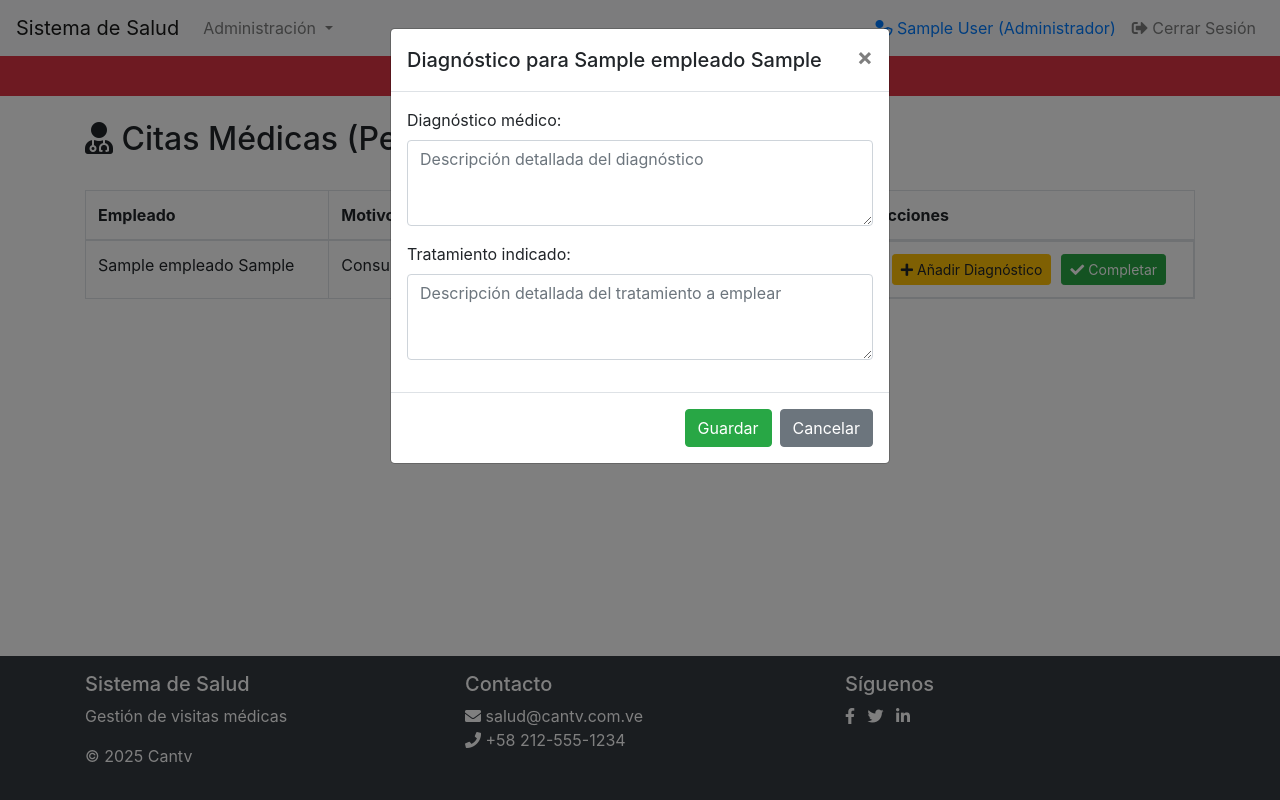
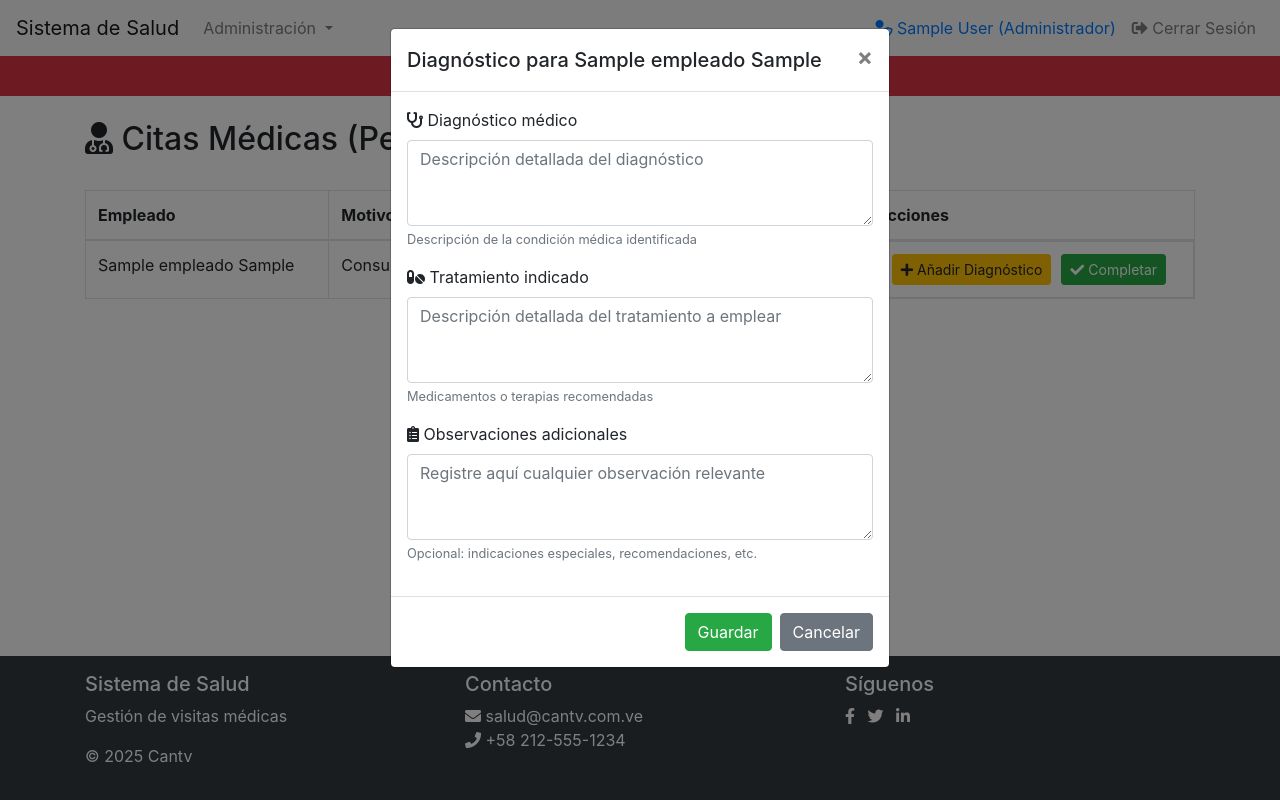
Before and after one commit to Y4nn1s/sistema_salud, a Django app: page /diagnosticos/ in a window 1280 px wide, after a click on "Añadir Diagnóstico". Run offline with Django 5.2, Linux system fonts and the light colour scheme; a user stored in the database is signed in; tables that the repository leaves empty hold one stand-in row (values such as "Sample post"); parts of the project's set-up code (start-up, migrations or seed data) failed here and were passed over; some libraries are stand-ins or nearby versions.

Commit message:
Campo Observaciones Añadido

```diff
--- a/SaludApp/models.py
+++ b/SaludApp/models.py
@@ -2,6 +2,7 @@ from django.db import models
 from django.contrib.auth.models import AbstractUser, BaseUserManager
 from django.utils import timezone
 from django.utils.translation import gettext_lazy as _
+from django.core.exceptions import ValidationError
 #============================================================================
 
 
@@ -184,10 +185,19 @@ class Diagnostico(models.Model):
         verbose_name='Motivo de la consulta'
     )
     diagnostico = models.TextField(
-        verbose_name='Diagnóstico médico'
+        verbose_name='Diagnóstico médico',
+        blank=True,
+        null=True,
     )
     tratamiento = models.TextField(
-        verbose_name='Tratamiento indicado'
+        verbose_name='Tratamiento indicado',
+        blank=True,
+        null=True,
+    )
+    observacion = models.TextField(
+        verbose_name='Observaciónes adicionales',
+        blank=True,
+        null=True,
     )
     fecha_diagnostico = models.DateTimeField(
         auto_now_add=True,
@@ -205,6 +215,17 @@ class Diagnostico(models.Model):
     def __str__(self):
         return f"Cita médica para {self.visita} ({self.fecha_diagnostico.date()})"
 
+    def clean(self):
+        super().clean()
+
+        # Validación 1: Por lo menos un campo presente
+        if not any([self.diagnostico, self.tratamiento, self.observacion]):
+            raise ValidationError("Debe completar al menos una de las dos partes del formulario: Diagnóstico con tratamiento u observación.")
+
+        # Validación 2: Si hay diagnóstico, debe haber tratamiento
+        if self.diagnostico and not self.tratamiento:
+            raise ValidationError("Si registra un diagnóstico, debe incluir el tratamiento correspondiente.")
+
     class Meta:
         verbose_name = 'Cita Médica'
         verbose_name_plural = 'Citas Médicas'
--- a/SaludApp/templates/citas_medicas/lista_citasmedicas.html
+++ b/SaludApp/templates/citas_medicas/lista_citasmedicas.html
@@ -102,24 +102,40 @@
                                 <div class="modal-body">
                                     <!-- Campo Diagnóstico -->
                                     <div class="form-group">
-                                        {{ form_diagnostico.diagnostico.label_tag }}
+                                        <label for="{{ form_diagnostico.diagnostico.id_for_label }}">
+                                            <i class="fas fa-stethoscope"></i> {{ form_diagnostico.diagnostico.label }}
+                                        </label>
                                         {{ form_diagnostico.diagnostico }}
                                         {% if form_diagnostico.diagnostico.errors %}
                                             <div class="invalid-feedback d-block text-danger">
                                                 {{ form_diagnostico.diagnostico.errors }}
                                             </div>
                                         {% endif %}
+                                        <small class="form-text text-muted">Descripción de la condición médica identificada</small>
                                     </div>
 
                                     <!-- Campo Tratamiento -->
                                     <div class="form-group">
-                                        {{ form_diagnostico.tratamiento.label_tag }}
+                                        <label for="{{ form_diagnostico.tratamiento.id_for_label }}">
+                                            <i class="fas fa-pills"></i> {{ form_diagnostico.tratamiento.label }}
+                                        </label>
                                         {{ form_diagnostico.tratamiento }}
                                         {% if form_diagnostico.tratamiento.errors %}
                                             <div class="invalid-feedback d-block text-danger">
                                                 {{ form_diagnostico.tratamiento.errors }}
                                             </div>
                                         {% endif %}
+                                        <small class="form-text text-muted">Medicamentos o terapias recomendadas</small>
+                                    </div>
+
+                                    <!-- Campo Observaciones -->
+                                    <div class="form-group">
+                                        <label for="id_observacion">
+                                            <i class="fas fa-clipboard-list"></i> Observaciones adicionales
+                                        </label>
+                                        <textarea class="form-control" name="observacion" id="id_observacion"
+                                                rows="3" placeholder="Registre aquí cualquier observación relevante"></textarea>
+                                        <small class="form-text text-muted">Opcional: indicaciones especiales, recomendaciones, etc.</small>
                                     </div>
                                 </div>
 
@@ -132,8 +148,8 @@
                     </div>
                 </div>
 
+                <!-- Modal Para Ver/Editar Diagnóstico y Tratamiento -->
                 {% if visita.diagnostico.id %}
-                <!-- Modal Para Ver/Editar Diagnóstico y Tratamiento -->
                     <div class="modal fade" id="modalVerDiagnostico{{ visita.id }}" tabindex="-1" role="dialog">
                         <div class="modal-dialog modal-lg" role="document">
                             <form method="post" action="{% url 'editar_diagnostico' visita.diagnostico.id %}">
@@ -185,6 +201,16 @@
                                                     style="min-height: 100px;">{{ visita.diagnostico.tratamiento }}</textarea>
                                         </div>
 
+                                        <!-- Campo Observaciones (editable) -->
+                                        <div class="form-group">
+                                            <label class="form-label font-weight-bold">
+                                                <i class="fas fa-clipboard-list mr-1"></i> Observaciones
+                                            </label>
+                                            <textarea class="form-control" name="observacion" rows="3"
+                                                    style="min-height: 80px;">{{ visita.diagnostico.observacion|default:'' }}</textarea>
+                                            <small class="form-text text-muted">Notas adicionales relevantes</small>
+                                        </div>
+
                                         <!-- Fecha del diagnóstico -->
                                         <div class="form-group mt-4 text-center">
                                             <label class="form-label d-block font-weight-bold">
@@ -212,7 +238,6 @@
                             </form>
                         </div>
                     </div>
-
                 {% endif %}
 
                 {% empty %}
```
Also changed, not shown: SaludApp/migrations/0005_diagnostico_observacion_and_more.py (added), 1 other file. Lines whose indentation alone changed are shown as unchanged.
